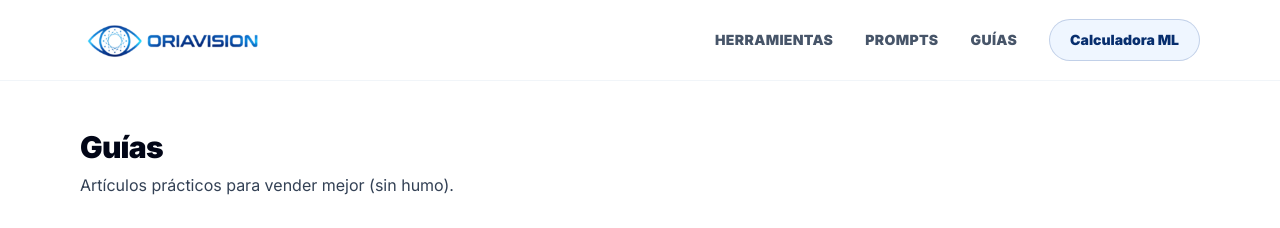
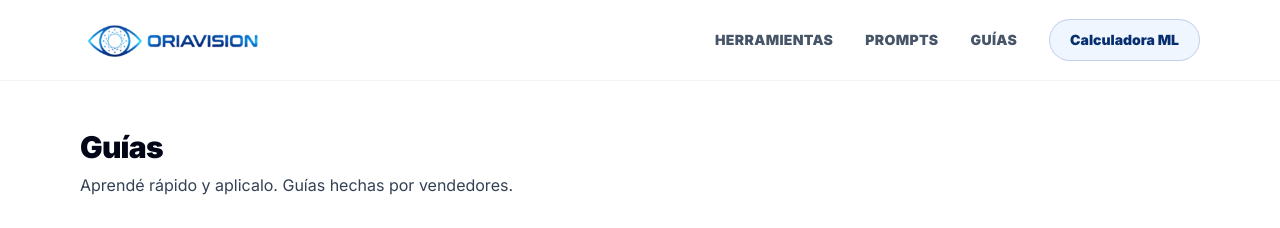
Before and after one commit to BengoDamian/oriavision-hub, a Next.js app: page /guias in a window 1280 px wide. Shown: the top 228 px of the page. Built offline with nearby package versions, Linux system fonts and the light colour scheme.

Commit message:
Update page.tsx

```diff
--- a/src/app/guias/page.tsx
+++ b/src/app/guias/page.tsx
@@ -11,7 +11,7 @@ export default function GuiasPage() {
           Guías
         </h1>
         <p className="mt-2 text-slate-700">
-          Artículos prácticos para vender mejor (sin humo).
+          Aprendé rápido y aplicalo. Guías hechas por vendedores.
         </p>
       </div>
 
```
